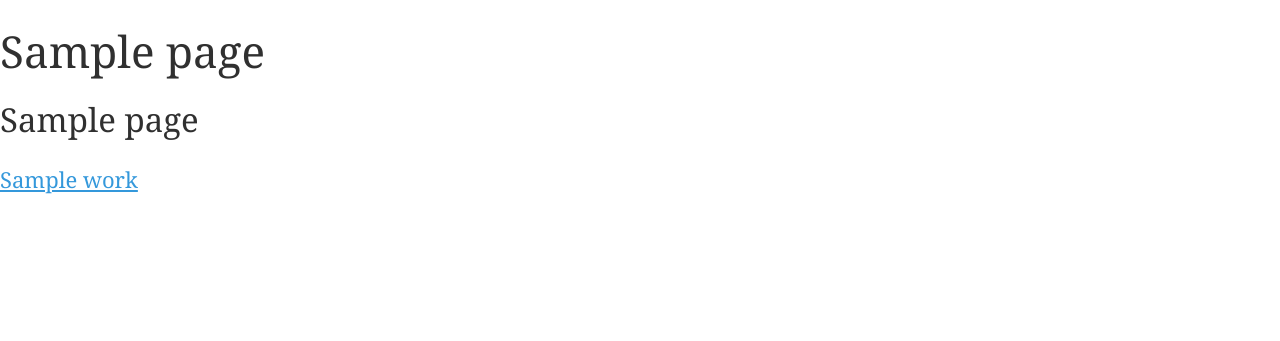
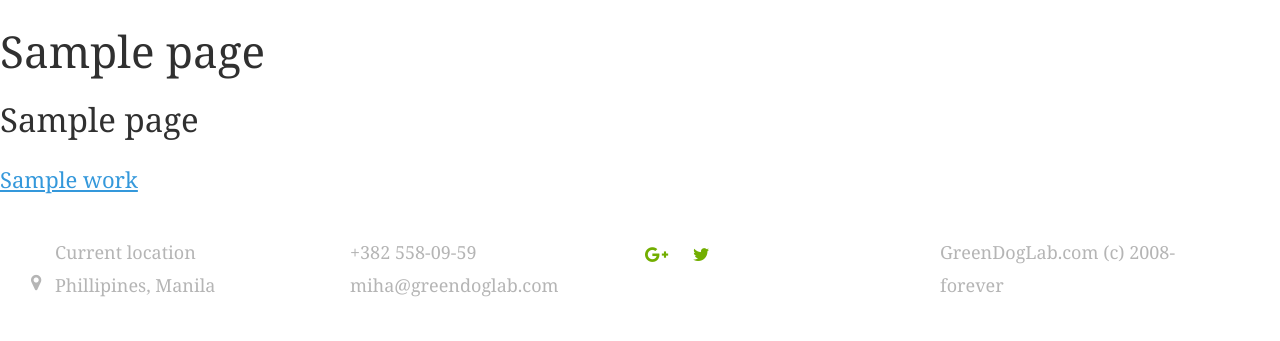
Before and after one commit to greendoglab/greendoglab.com, a Flask app: template src/templates/home.html in a window 1280 px wide. Shown: the top 341 px of the page. Run offline with Flask 2, Linux system fonts and the light colour scheme; the template is opened without the code that fills it: most values are stand-ins (such as "Sample title", 1, 10 or a date in 2020); style sheets or scripts are compiled from the project's sources; some libraries are stand-ins or nearby versions.

Commit message:
Add footer html code.

```diff
--- a/src/templates/base.html
+++ b/src/templates/base.html
@@ -28,5 +28,39 @@
 {% block content %}
 {% endblock content %}
 
+<!-- footer -->
+<footer class="site-footer">
+    <!-- column location-list-->
+    <div  class="column location-list">
+        <ul>
+            <li>Current location</li>
+            <li class="location">Phillipines, Manila</li>
+        </ul>
+    </div>
+    <!-- /column location-list-->
+    <!-- column -->
+    <div  class="column">
+        <ul>
+            <li>+382 558-09-59</li>
+            <li>miha@greendoglab.com</li>
+        </ul>
+    </div>
+    <!-- /column -->
+    <!-- column social-->
+    <div  class="column social">
+        <ul>
+            <li><a href="#" class="fa fa-google-plus"></a></li>
+            <li><a href="#" class="fa fa-twitter"></a></li>
+        </ul>
+    </div>
+    <!-- /column social-->
+    <!-- column -->
+    <div  class="column">
+        <span>GreenDogLab.com (c) 2008-forever</span>
+    </div>
+    <!-- /column -->
+</footer>
+<!-- /footer -->
+
 </body>
 </html>
```
